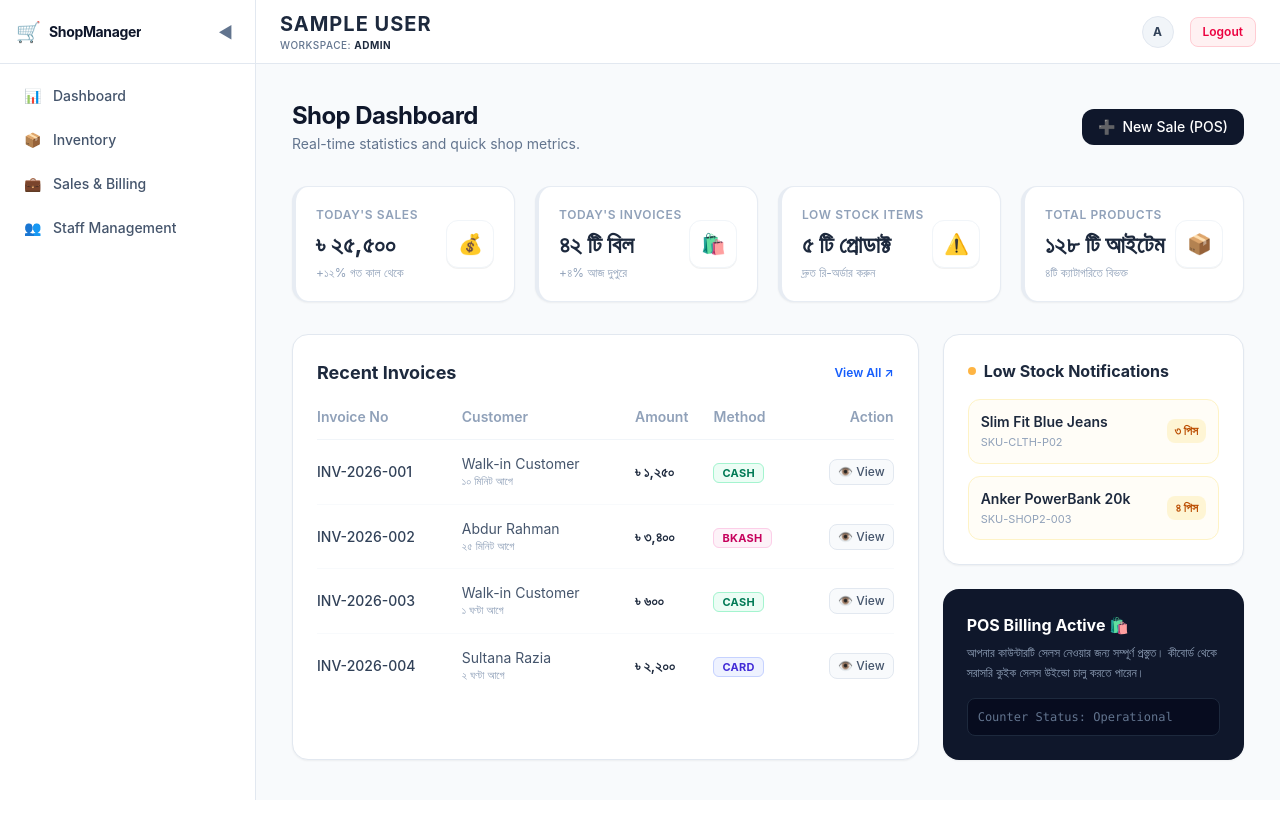
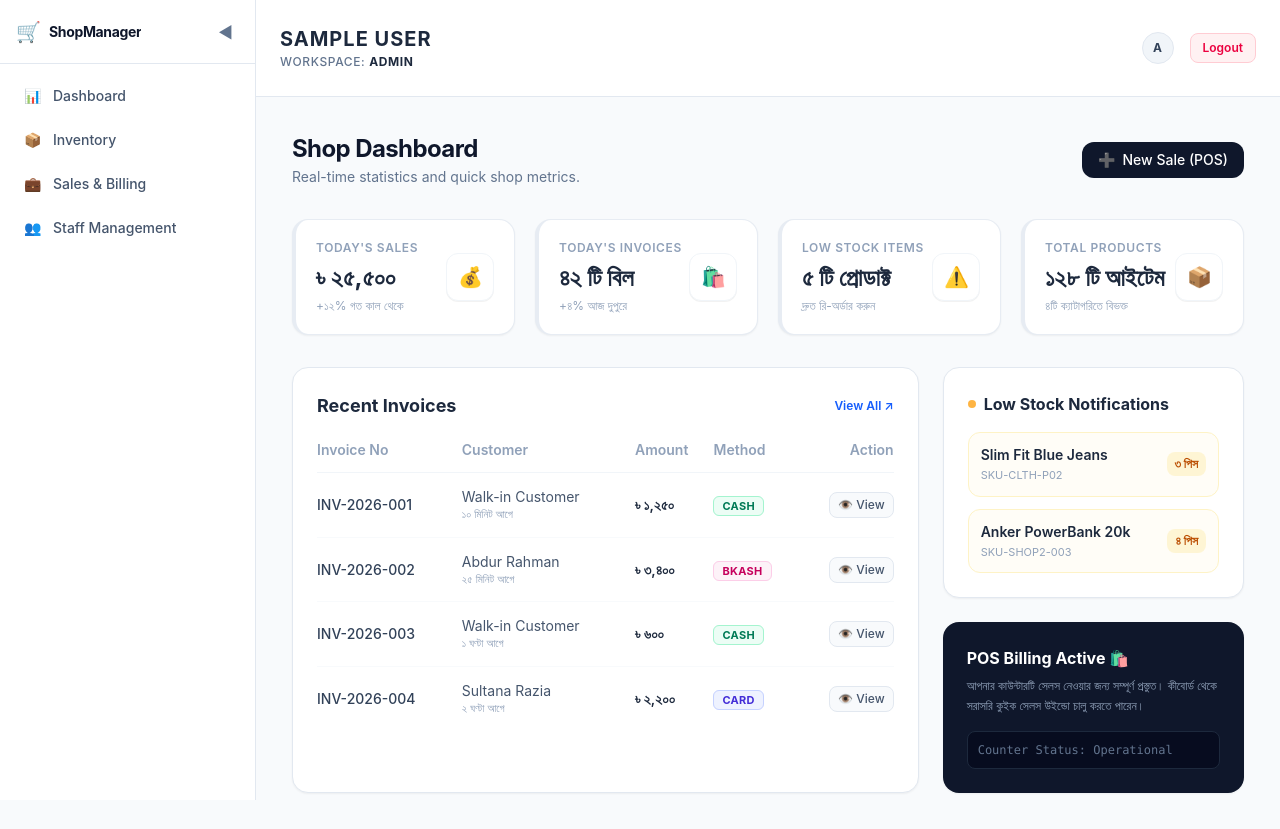
Before and after one commit to ramkrishno265/Shop-Management, a React app in the folder frontend/: page /dashboard in a window 1280 px wide. Before the commit the page ends 800 px from the top, so only its background shows below. Built offline with nearby package versions, Linux system fonts and the light colour scheme; sample sign-in values are in the browser's storage; the HTML template or start-up script is replaced by a standard one.

Commit message:
Add product edit and inventory improvements

```diff
--- a/frontend/src/components/common/DashboardLayout.jsx
+++ b/frontend/src/components/common/DashboardLayout.jsx
@@ -5,9 +5,11 @@ export default function DashboardLayout({ children }) {
   const [isSidebarOpen, setIsSidebarOpen] = useState(true);
   const navigate = useNavigate();
 
-  const role =
-    JSON.parse(localStorage.getItem("user") || "{}").role || "staff";
-  const name = JSON.parse(localStorage.getItem("user") || "{}").name || "Null";
+  const user = JSON.parse(localStorage.getItem("user") || "{}");
+
+  const role = user.role || "STAFF";
+  const name = user.name || "Unknown";
+  const shopId = user.shopId || "N/A";
 
   const handleLogout = () => {
     localStorage.clear();
@@ -58,13 +60,20 @@ export default function DashboardLayout({ children }) {
       <div className="flex-1 flex flex-col min-w-0">
 
         {/* TOP NAVBAR */}
-        <header className="h-16 bg-white border-b border-slate-200 flex items-center justify-between px-6 sticky top-0 z-10">
-          <div>
+        <header className="h-16 bg-white border-b border-slate-200 flex items-center justify-between px-6 py-12 sticky top-0 z-10">
+          <div >
             <div className="text-xl font-medium text-slate-500 uppercase tracking-wider">
-               <span className="text-slate-800 font-bold">{name}</span>
+              <span className="text-slate-800 font-bold">{name}</span>
             </div>
-            <div className="text-[10px] font-medium text-slate-500 uppercase tracking-wider">
-              Workspace: <span className="text-slate-800 font-bold">{role}</span>
+            <div className='flex'>
+              <div className="text-[12px] font-medium text-slate-500 uppercase tracking-wider">
+                Workspace: <span className="text-slate-800 font-bold">{role}</span>
+              </div>
+              {role === "ADMIN" && (
+                <div className="text-[12px] mx-4 font-medium text-slate-500 uppercase tracking-wider">
+                  Shop Id: <span className="text-slate-800 font-bold">{shopId}</span>
+                </div>
+              )}
             </div>
           </div>
 
--- a/frontend/src/pages/dashboard/Inventory.jsx
+++ b/frontend/src/pages/dashboard/Inventory.jsx
@@ -781,6 +781,7 @@ export default function Inventory() {
                     <option value="GM">Gram (GM)</option>
                     <option value="Liter">Liter</option>
                     <option value="Box">Box</option>
+                    <option value="Box">Bag</option>
                   </select>
                 </div>
                 <div>
```
